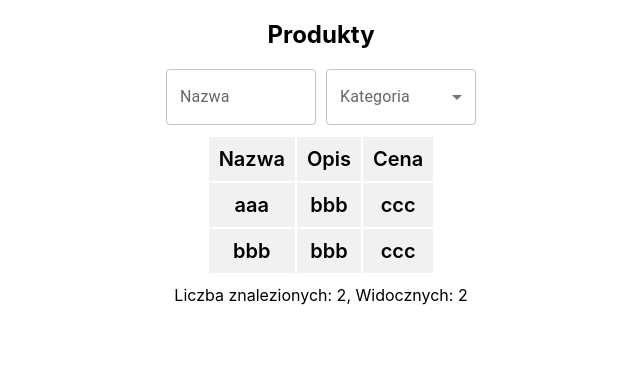
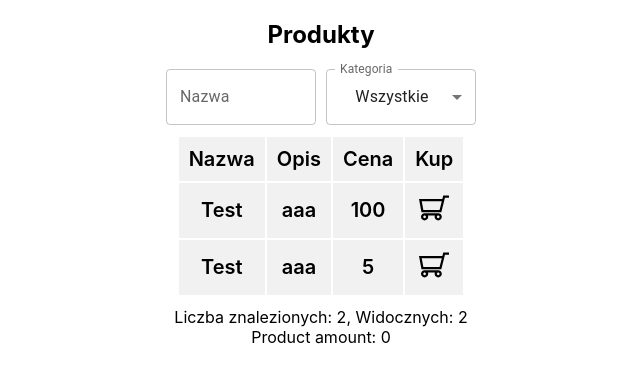
Before and after one commit to gorskij/AIJ, a React (Create React App) app in the folder zad4/web/: page / in a window 1280 px wide. Shown: the top 382 px of the page, without its empty margins (319-959 px from the left). Built offline with nearby package versions, Linux system fonts and the light colour scheme; the HTML template or start-up script is replaced by a standard one.

Commit message:
Make Products reusable and add basic Cart

```diff
--- a/zad4/web/src/App.tsx
+++ b/zad4/web/src/App.tsx
@@ -1,15 +1,38 @@
 import './App.css';
-import React from 'react';
+import React, {useState} from 'react';
 import Products from "./components/products/Products";
+import Cart from "./components/cart/Cart";
+import {onProductBuy, Product} from "./components/products/ProductsTypes";
 
 function App() {
-    const rows = [["aaa", "bbb", "ccc"],  ["bbb", "bbb", "ccc"]];
+    const products: Product[] = [
+        {
+            id: "1",
+            category: "Kategoria1",
+            name: "Test",
+            description: "aaa",
+            price: "100",
+        },
+        {
+            id: "2",
+            category: "Kategoria1",
+            name: "Test",
+            description: "aaa",
+            price: "5",
+        }
+    ]
+    const [cartProducts, setCartProducts] = useState([]);
+
+    const addToCart: onProductBuy = (id, price, amount) => {
+        setCartProducts([...cartProducts, ...id]);
+    }
 
   return (
       <div className="App">
           <div className="centering-div">
-              <Products title={"Produkty"} headerRow={["Nazwa", "Opis", "Cena"]} rows={rows}/>
+              <Products title={"Produkty"} headerRow={["Nazwa", "Opis", "Cena"]} products={products} onBuy={addToCart}/>
           </div>
+          <Cart products={cartProducts}/>
       </div>
 
   );
--- /dev/null
+++ b/zad4/web/src/components/cart/Cart.tsx
@@ -0,0 +1,12 @@
+import React from 'react';
+import {CartProps} from "./CartType";
+
+function Cart({products}: CartProps) {
+    return (
+        <div>
+            Product amount: {products.length}
+        </div>
+    );
+}
+
+export default Cart;
--- /dev/null
+++ b/zad4/web/src/components/cart/CartType.ts
@@ -0,0 +1,3 @@
+export type CartProps = {
+    products: string[],
+}
--- a/zad4/web/src/components/products/Products.module.css
+++ b/zad4/web/src/components/products/Products.module.css
@@ -12,3 +12,13 @@
 .filters {
     margin-bottom: 10px;
 }
+
+.shoppingCart {
+    width: 30px;
+    height: 30px;
+    cursor: pointer;
+}
+
+.shoppingCart:hover {
+    filter: invert(40%);
+}
--- a/zad4/web/src/components/products/Products.tsx
+++ b/zad4/web/src/components/products/Products.tsx
@@ -1,10 +1,16 @@
-import React, {useEffect, useState} from 'react';
+import React, {useCallback, useEffect, useState} from 'react';
 import Table from "../table/Table";
 import styles from "./Products.module.css";
 import TextField from '@mui/material/TextField';
 import {MenuItem} from "@mui/material";
+import ShoppingCart from "./shopping-cart.svg";
+import {Product, ProductProps} from "./ProductsTypes";
 
 const categories = [
+    {
+        value: "Wszystkie",
+        label: "Wszystkie"
+    },
     {
         value: "Kategoria1",
         label: "Kategoria1"
@@ -15,32 +21,44 @@ const categories = [
     }
 ]
 
-function Products({title, rows, headerRow}: { title: string, rows: string[][], headerRow: string[] }) {
+function Products({title, headerRow, products, onBuy}: ProductProps) {
     const [shownRowsCount, setShownRowsCount] = useState(10);
-    const [filteredName, setFilteredName] = useState("");
-    const [shownRows, setShownRows] = useState(rows);
+    const [shownRows, setShownRows] = useState(null);
+    const [shownHeaderRow, setShownHeaderRow] = useState(null);
+
+    const areMoreProductsToShow = shownRowsCount < products.length;
+
+    const rowsInitialized = shownHeaderRow && shownRows;
+
+    const buyButton = useCallback((product: Product) => {
+        return <img className={styles.shoppingCart} src={ShoppingCart} alt="Kup"
+             onClick={() => onBuy(product.id, product.price, 1)}></img>
+    }, [onBuy]);
+
+    const getProductRow = useCallback((product: Product) => [...getProductDataToView(product), buyButton(product)], [buyButton]);
+    const showMore = () => setShownRowsCount(shownRowsCount + 10);
+    const updateRowsByName = (name: string) => {
+        if (name === "") {
+            setShownRows(products.map((product) => getProductRow(product)));
+            return;
+        }
+        const foundProducts = products.filter((product: Product) => compare(product.name, name));
+        setShownRows(foundProducts.map((product: Product) => getProductRow(product)));
+    };
 
     useEffect(() => {
-        if (filteredName === "") {
-            setShownRows(rows);
-            return;
-        }
+        setShownHeaderRow([...headerRow, "Kup"]);
+    }, [headerRow])
 
-        setShownRows(shownRows.filter((row) => compare(row[0], filteredName)));
-    }, [filteredName])
+    useEffect(() => {
+        const rows = products.map((product) => {
+            return getProductRow(product);
+        });
 
-    if (rows.length === 1) {
-        return (
-            <div>
-                <Table rows={rows}/>
-                Nie znaleziono wyników
-            </div>
-        )
-    }
+        setShownRows(rows);
 
-    const isMoreRows = shownRowsCount < rows.length;
-    const showMore = () => setShownRowsCount(shownRowsCount + 10);
-    const visibleRows = () => shownRowsCount < rows.length ? shownRowsCount : rows.length;
+    }, [getProductRow, onBuy, products]);
+
 
     return (
         <div className={styles.centeringContainer}>
@@ -48,13 +66,14 @@ function Products({title, rows, headerRow}: { title: string, rows: string[][], h
             <div className={styles.filters}>
                 <TextField style={{marginRight: 10, width: 150}} label="Nazwa" variant="outlined"
                            onChange={(e) => {
-                               setFilteredName(e.target.value)
+                               updateRowsByName(e.target.value);
                            }}/>
                 <TextField
                     style={{width: 150}}
                     id="outlined-select-currency"
                     select
                     label="Kategoria"
+                    defaultValue="Wszystkie"
                 >
                     {categories.map((option) => (
                         <MenuItem key={option.value} value={option.value}>
@@ -63,9 +82,11 @@ function Products({title, rows, headerRow}: { title: string, rows: string[][], h
                     ))}
                 </TextField>
             </div>
-            <Table rows={[headerRow, ...shownRows.slice(0, shownRowsCount)]}/>
-            {isMoreRows && <button onClick={() => showMore()}>Pokaż więcej</button>}
-            <div className={styles.results}>Liczba znalezionych: {rows.length}, Widocznych: {visibleRows()}</div>
+
+            {rowsInitialized && <Table rows={[shownHeaderRow, ...shownRows.slice(0, shownRowsCount)]}/>}
+            {areMoreProductsToShow && <button onClick={() => showMore()}>Pokaż więcej</button>}
+            <div className={styles.results}>Liczba znalezionych: {shownRows?.length},
+                Widocznych: {shownRows?.length > shownRowsCount ? shownRowsCount : shownRows?.length}</div>
         </div>
     )
 }
@@ -80,3 +101,7 @@ function compare(phrase: string, query: string) {
     }
     return true;
 }
+
+function getProductDataToView(product: Product) {
+    return [product.name, product.description, product.price];
+}
--- /dev/null
+++ b/zad4/web/src/components/products/ProductsTypes.ts
@@ -0,0 +1,16 @@
+export type onProductBuy = (id: string, price: string, amount: number) => void;
+
+export type Product = {
+    id: string;
+    category: string;
+    name: string;
+    description: string;
+    price: string;
+}
+
+export type ProductProps = {
+    title: string;
+    headerRow: string[];
+    products: Product[]
+    onBuy: onProductBuy
+}
--- a/zad4/web/src/components/table/Table.tsx
+++ b/zad4/web/src/components/table/Table.tsx
@@ -1,7 +1,7 @@
 import React from "react";
 import styles from "./Table.module.css"
 
-function Table({rows}: { rows: string[][] }) {
+function Table({rows}: { rows: any[][] }) {
     return (
         <table>
             {
```
Also changed, not shown: zad4/web/src/components/products/shopping-cart.svg (added).
